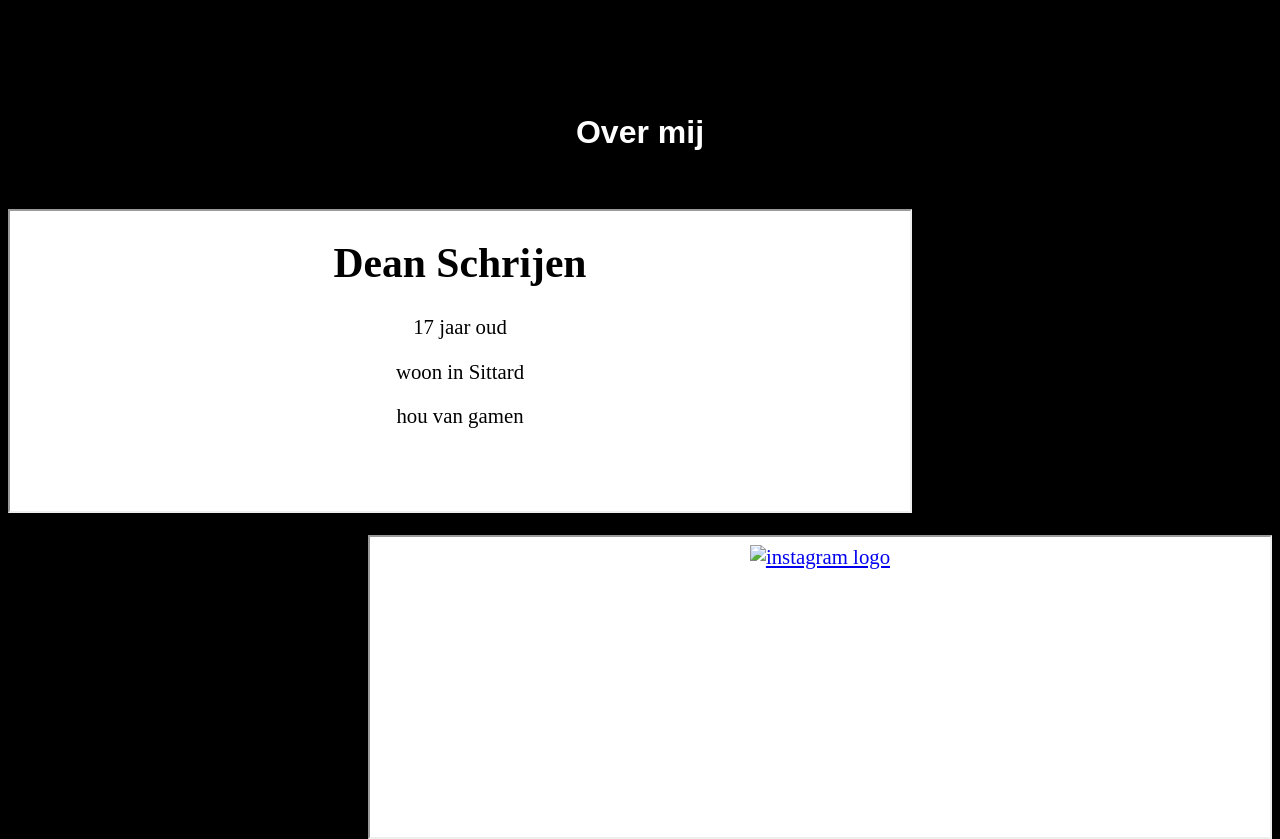
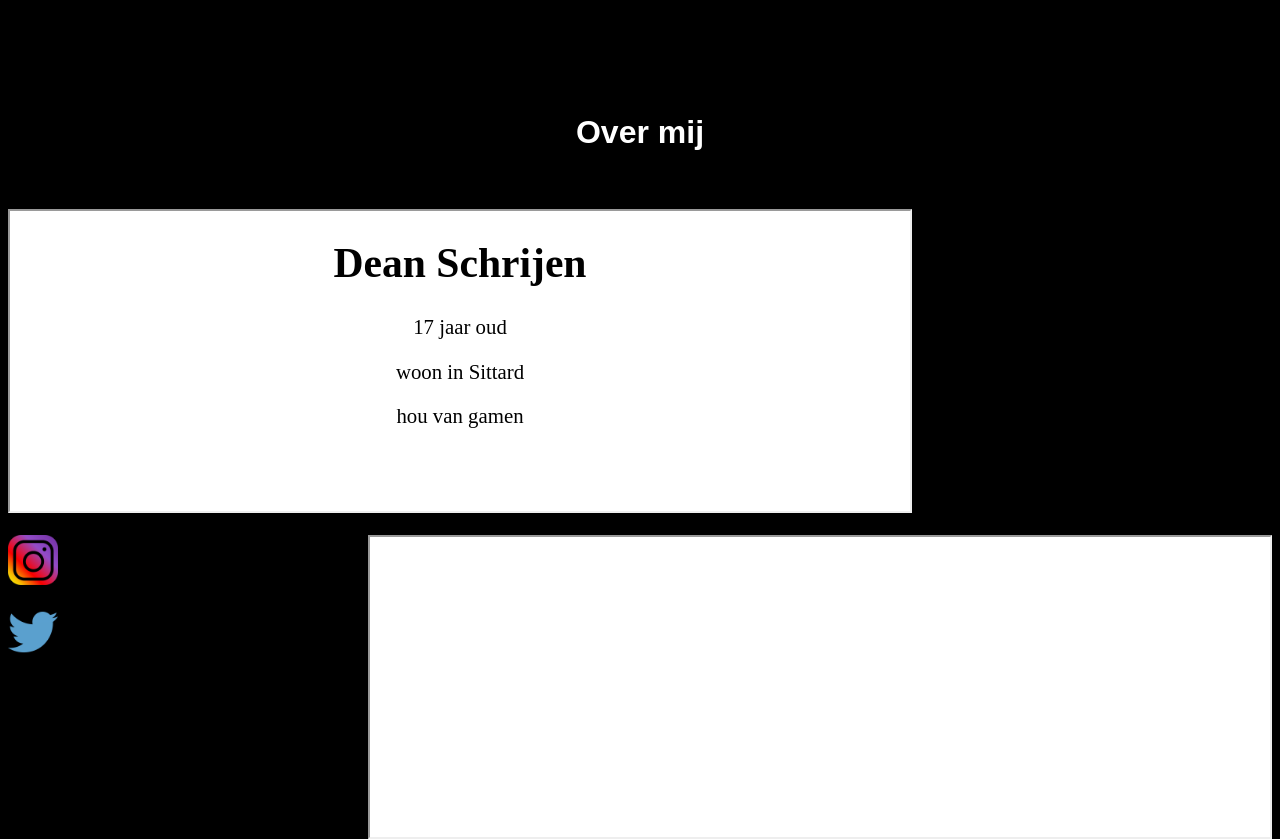
Before and after one commit to DeanS09/website_ch2, a plain HTML site: page Dean.html in a window 1280 px wide. Shown: the part 785-1624 px from the top of the page. Drawn offline with Linux system fonts and the light colour scheme.

Commit message:
nog wat tekst maar insta en twitter zijn klaar

```diff
--- a/Dean.html
+++ b/Dean.html
@@ -57,8 +57,12 @@
     <p></p>
   </div>
   <iframe src="me1.html" title="description" width="900px" height="300px"></iframe>
+
   <br><br>
   <iframe style="float: right;" src="me2.html" title="description" width="900px" height="300px"></iframe>
+  <div style="float: left;"> <a href="https://www.instagram.com/ds_046_/"><img src="/images/instalogo2.png" alt="instagram logo" style="width:50px;height:50px;"></a><br><br>
+    <a href="https://twitter.com/deanschrijen"><img src="/images/twitterlogo2.png" alt="twitter logo" style="width:50px;height:50px;"></a>
+  </div>
 
 
 </body>
--- a/me2.html
+++ b/me2.html
@@ -7,7 +7,6 @@
   <title>Document</title>
 <body Style="background-color: white; text-align: center;">
   <div style="color: black; font-size: 130%;">
-    <a href="https://www.instagram.com/ds_046_/"><img src="instalogo.png" alt="instagram logo" style="width:42px;height:42px;"></a>
     <p1></p1>
   </div>
 
```
Also changed, not shown: images/instalogo2.png (added), images/twitterlogo.png (added), images/twitterlogo2.png (added).
